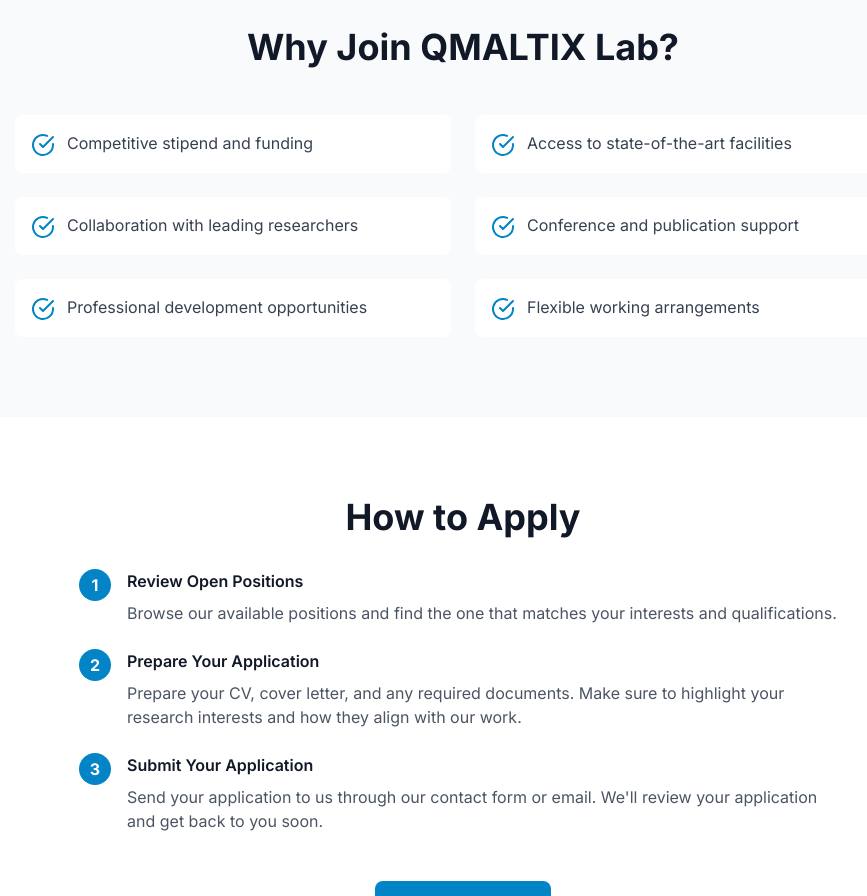
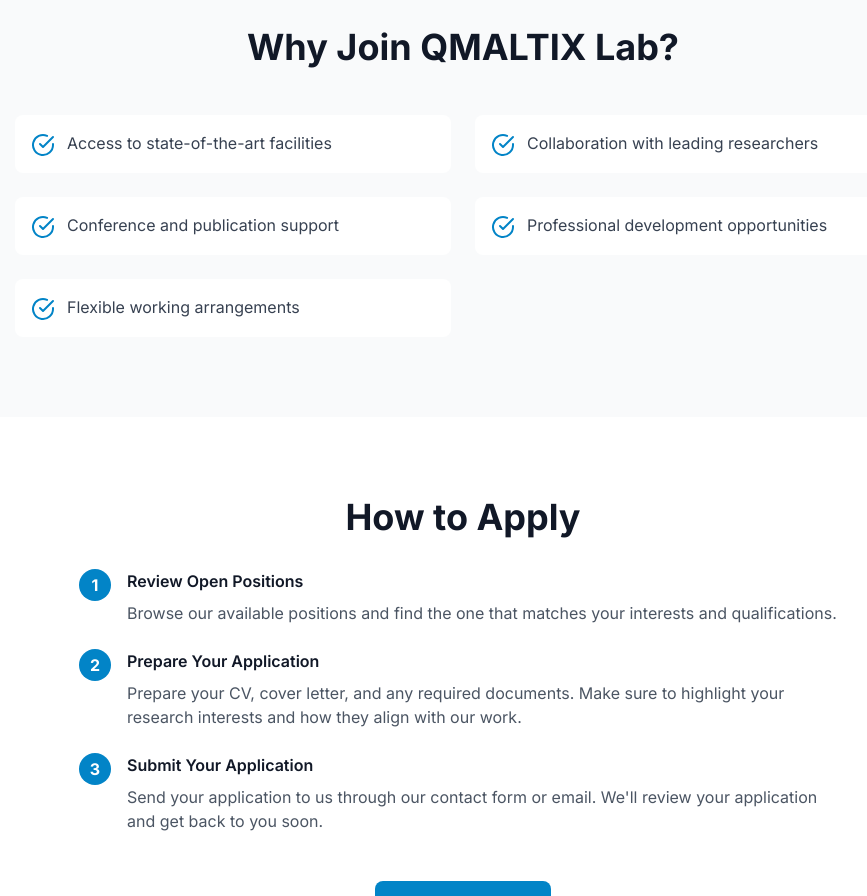
Before and after one commit to adnanshafi99/Qmaltix, a Next.js app: page /join-us in a window 1280 px wide. Shown: the part 1340-2236 px from the top of the page, without its empty margins (177-1044 px from the left). Built offline with nearby package versions, Linux system fonts and the light colour scheme; no server answers.

Commit message:
Removing lines

```diff
--- a/app/join-us/page.tsx
+++ b/app/join-us/page.tsx
@@ -31,7 +31,6 @@
 ]
 
 const benefits = [
-  'Competitive stipend and funding',
   'Access to state-of-the-art facilities',
   'Collaboration with leading researchers',
   'Conference and publication support',
```
